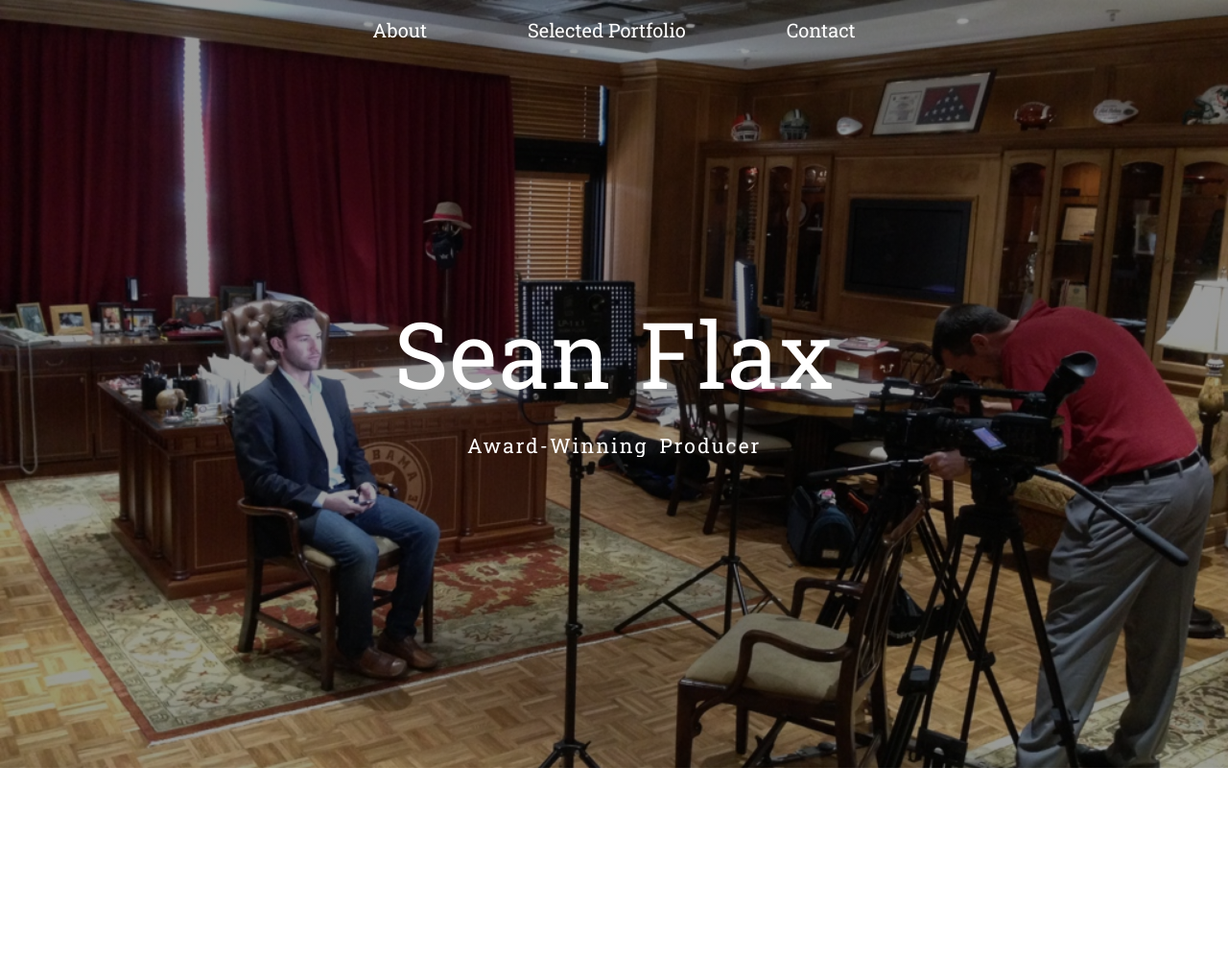
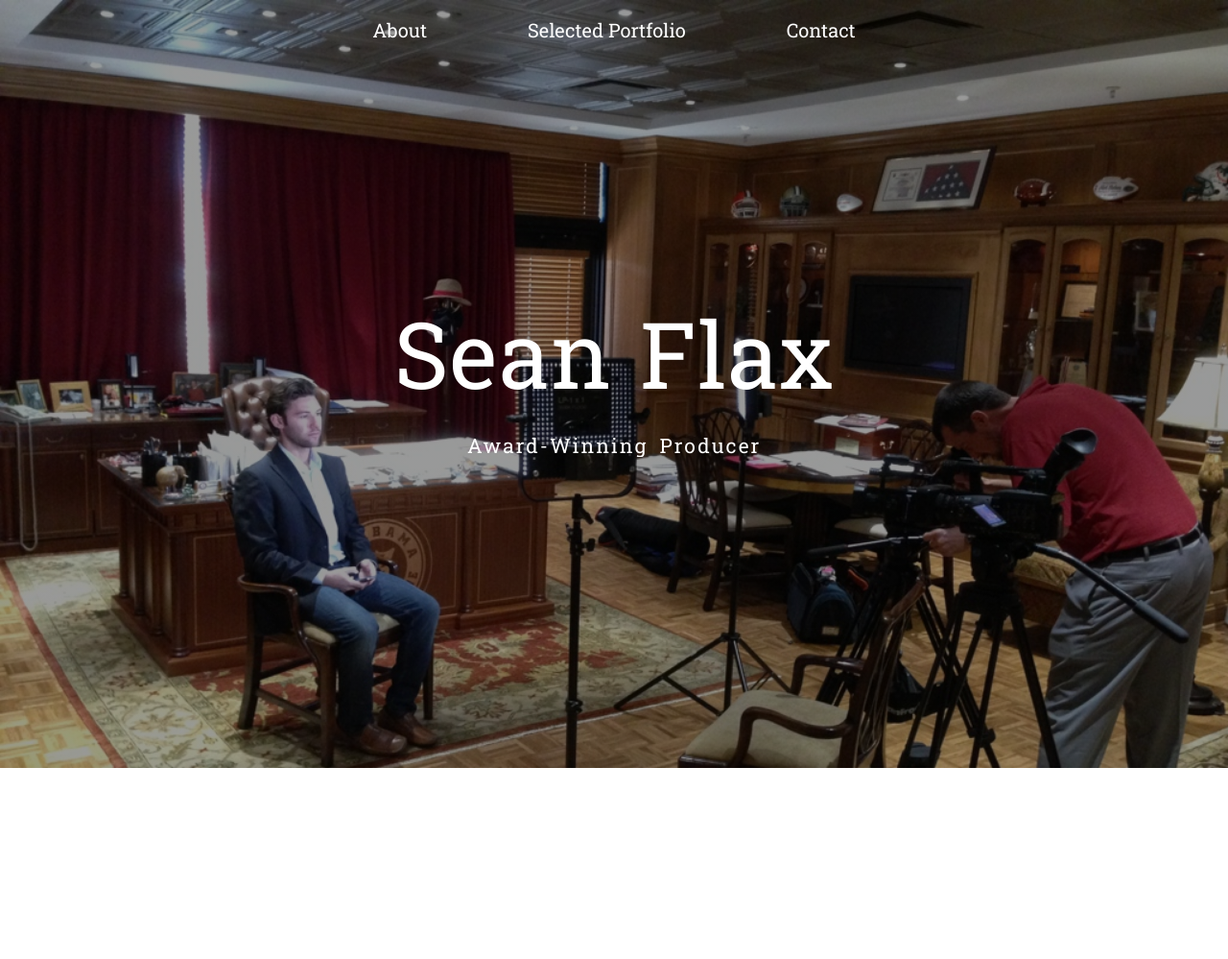
Before and after one commit to samnags/sean_flax, a PHP site: page / in a window 1280 px wide. Shown: the top 999 px of the page at 96% size. Run offline with PHP 8.4, Linux system fonts and the light colour scheme; style sheets or scripts are compiled from the project's sources.

Commit message:
background center

```diff
--- a/index.html
+++ b/index.html
@@ -17,7 +17,6 @@
 
 <body>
     <header>
-
         <nav>
             <div id="nav" class="nav row">
                 <ul>
@@ -36,7 +35,6 @@
             <li><span>Image 05</span></li>
         </ul>-->
 
-
         <div class="row">
             <div class="hero-box">
                 <h1>Sean Flax</h1>
@@ -45,7 +43,6 @@
             <div class="hero-box-text">
                 <h2>Award-Winning Producer</h2>
             </div>
-
         </div>
 
 
--- a/resources/css/style.css
+++ b/resources/css/style.css
@@ -77,7 +77,7 @@ header {
   background-image: linear-gradient(rgba(0, 0, 0, 0.6), rgba(0, 0, 0, 0.6)), url(../images/sf-site-4.jpg); */
   background-image: linear-gradient(rgba(0, 0, 0, 0.4), rgba(0, 0, 0, 0.4)), url(../images/sf-site-4.jpg);
   background-size: cover;
-  background-position: center;
+  /*background-position: center;*/
   height: 100vh;
   background-attachment: fixed;
 }
```
